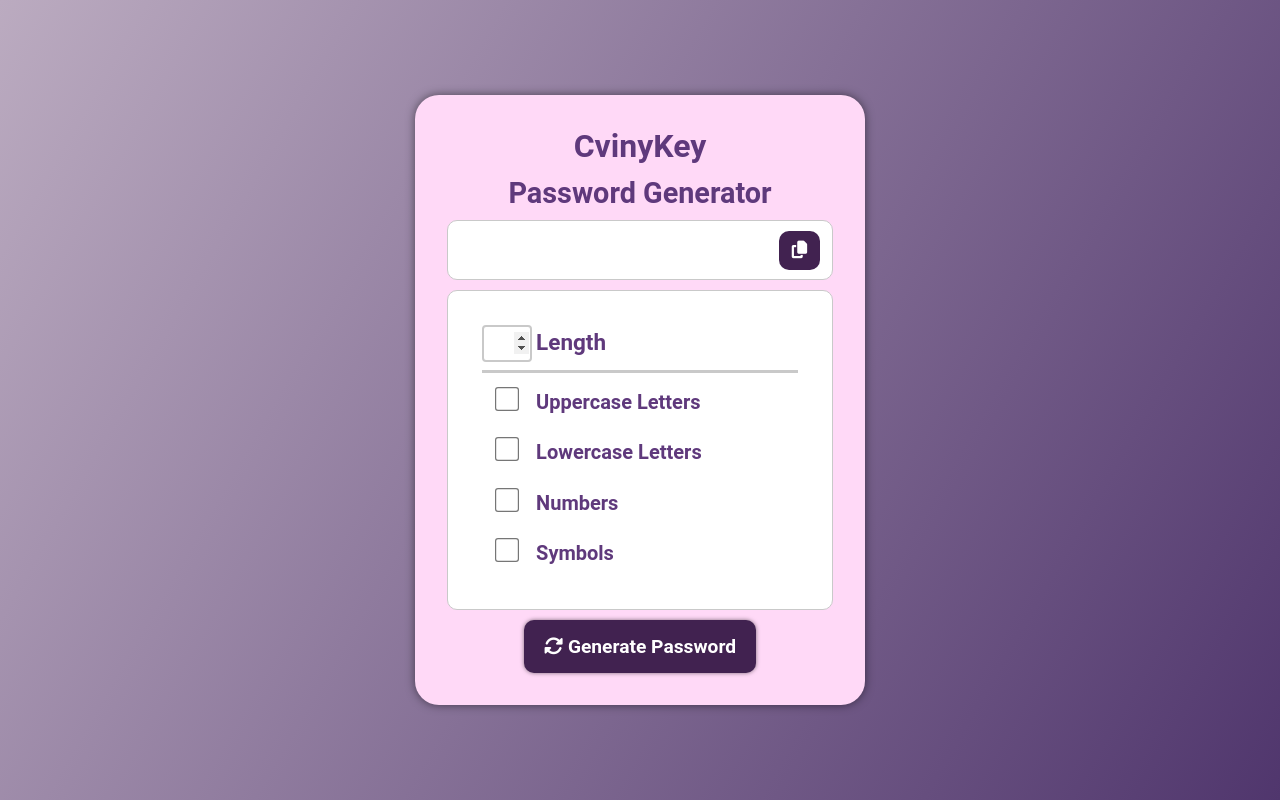
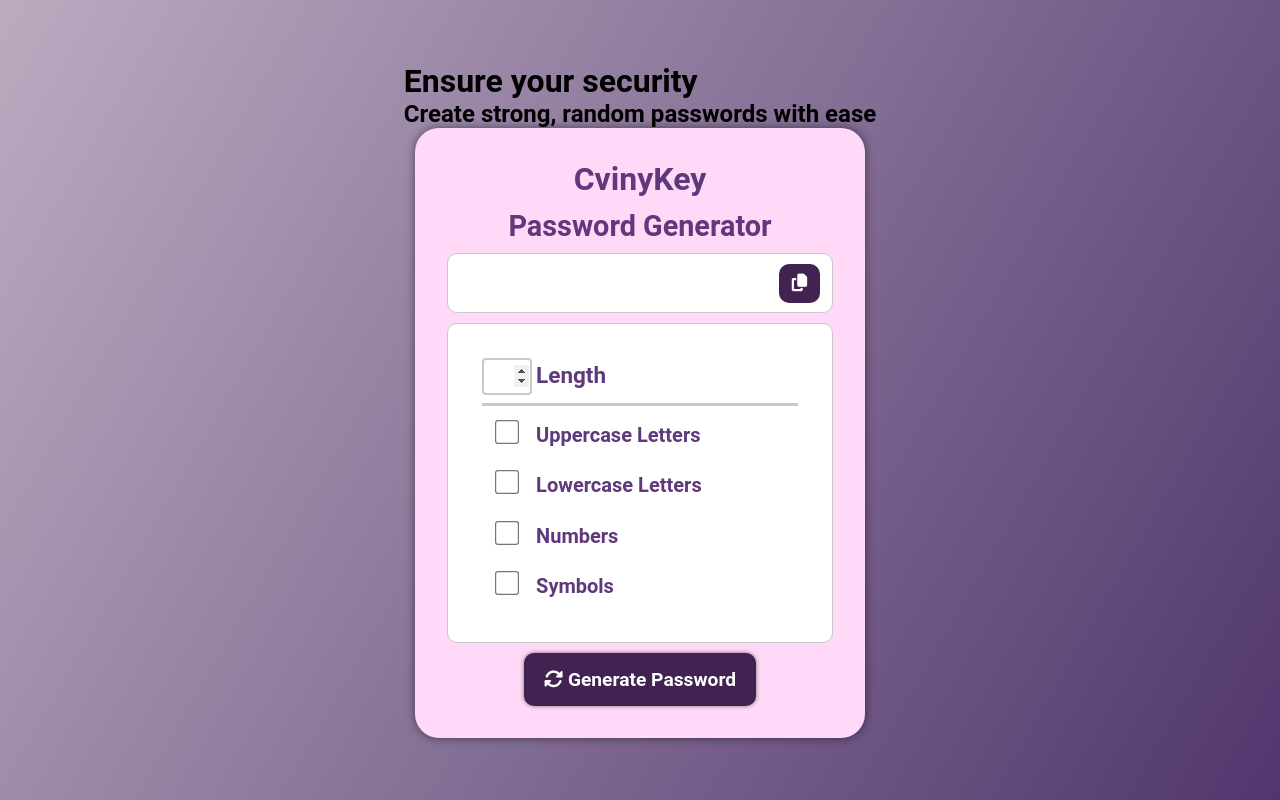
Before and after one commit to corvinyy/password-generator, a plain HTML site: page index.html in a window 1280 px wide. Drawn offline with nearby package versions, Linux system fonts and the light colour scheme; a web font is replaced by a local one.

Commit message:
refactor: wrap content in container div to support centered layout

```diff
--- a/index.html
+++ b/index.html
@@ -7,17 +7,19 @@
     <link rel="stylesheet" type="text/css" href="https://cdn.jsdelivr.net/npm/toastify-js/src/toastify.min.css">
     <link rel="stylesheet" href="css/style.css">
     <title>CvinyKey</title>
+
 </head>
 
 <body>
-    <!---->
-    <!-- HEADER -->
-    <!--<div id="text">
-        <h1>Ensure your security: create random and secure passwords</h1>
-    </div>-->
+    <div id="wrapper">
+        <div id="text">
+            <h1>Ensure your security</h1>
+            <h2>Create strong, random passwords with ease</h2>
+        </div>
+
+        <div id="container">
 
             <!-- TITLE -->
-    <div id="container">
             <h1 id="title">CvinyKey</h1>
             <h2 id="title2">Password Generator</h2>
 
@@ -59,14 +61,13 @@
                     </div>
                 </div>
             </div>
-
                 <!-- GENERATE BUTTON -->
                 <button id="generate-btn">
                     <i class="fa-solid fa-rotate"></i>
                     Generate Password
                 </button>
         </div>
-
+    </div>
     <script src="js/script.js"></script>
     <script type="text/javascript" src="https://cdn.jsdelivr.net/npm/toastify-js"></script>
 </body>
```
Lines whose indentation alone changed are shown as unchanged.
